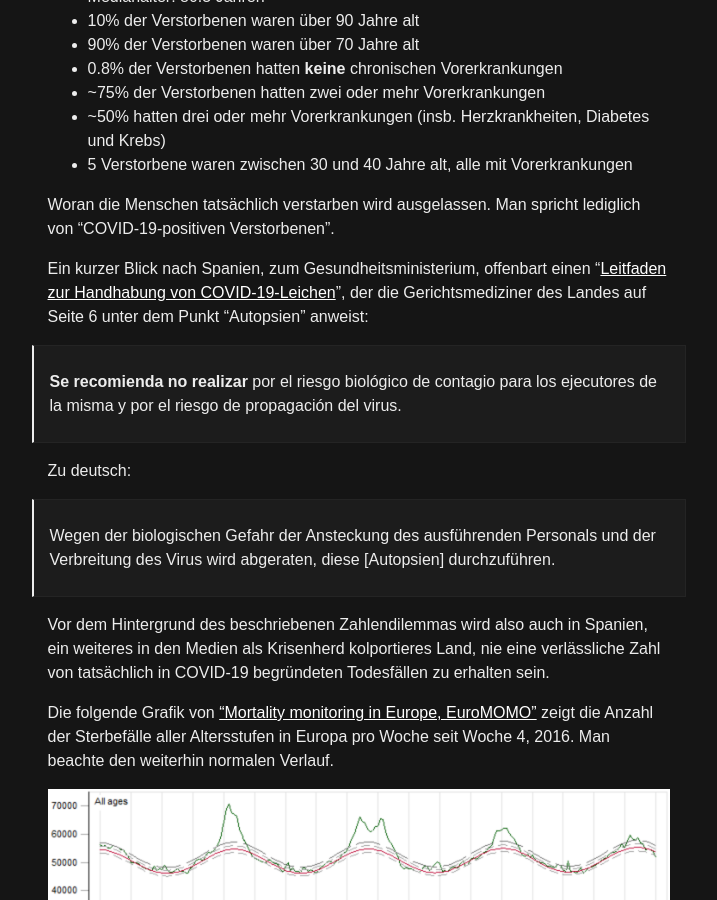
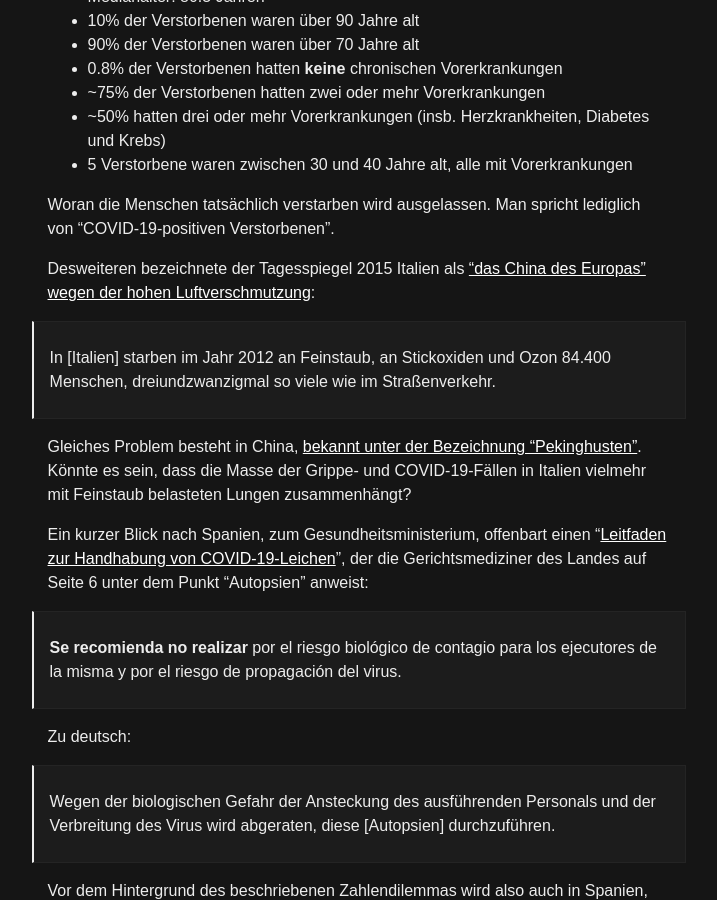
Before and after one commit to glaszig/glaszig.github.io, a Jekyll site: the page built from _posts/2020-03-31-malen-nach-zahlen.md, in a window 1280 px wide and 900 px high, scrolled down 2682 px. Shown: the whole window, without its empty margins (281-998 px from the left). Built offline with Jekyll 4.4.1, drawn with Linux system fonts in a browser that asks for light colours.

Commit message:
info about peking cough

```diff
--- a/_posts/2020-03-31-malen-nach-zahlen.md
+++ b/_posts/2020-03-31-malen-nach-zahlen.md
@@ -102,6 +102,16 @@ italienischen nationalen Gesundheitsinstituts ISS an Brisanz:
 
 Woran die Menschen tatsächlich verstarben wird ausgelassen. Man spricht
 lediglich von "COVID-19-positiven Verstorbenen".
+
+Desweiteren bezeichnete der Tagesspiegel 2015 Italien als ["das China des Europas"
+wegen der hohen Luftverschmutzung][italien-china]:
+
+> In [Italien] starben im Jahr 2012 an Feinstaub, an Stickoxiden und Ozon
+> 84.400 Menschen, dreiundzwanzigmal so viele wie im Straßenverkehr.
+
+Gleiches Problem besteht in China, [bekannt unter der Bezeichnung "Pekinghusten"][pekinghusten].
+Könnte es sein, dass die Masse der Grippe- und COVID-19-Fällen in Italien
+vielmehr mit Feinstaub belasteten Lungen zusammenhängt?
 
 Ein kurzer Blick nach Spanien, zum Gesundheitsministerium, offenbart einen
 "[Leitfaden zur Handhabung von COVID-19-Leichen][mscbs-manual]",
@@ -274,6 +284,8 @@ wie folgt zitiert wird:
 [deutschland-tests]: https://www.ptaheute.de/index.php?id=5599
 [italy-death-count]: https://www.telegraph.co.uk/global-health/science-and-disease/have-many-coronavirus-patients-died-italy/
 [iss-study]: https://www.epicentro.iss.it/coronavirus/bollettino/Report-COVID-2019_17_marzo-v2.pdf
+[italien-china]: https://m.tagesspiegel.de/gesellschaft/panorama/luftverschmutzung-beim-smog-ist-italien-das-china-europas/12668866.html
+[pekinghusten]: https://rp-online.de/panorama/ausland/wieder-smog-alarm-in-peking_aid-14477315
 [mscbs-manual]: https://www.mscbs.gob.es/profesionales/saludPublica/ccayes/alertasActual/nCov-China/documentos/Manejo_cadaveres_COVID-19.pdf
 [italy-study-influenza-deaths]: https://pubmed.ncbi.nlm.nih.gov/31401203/
 [def-excess-mortality-de]: https://de.wikipedia.org/wiki/Übersterblichkeit
```
